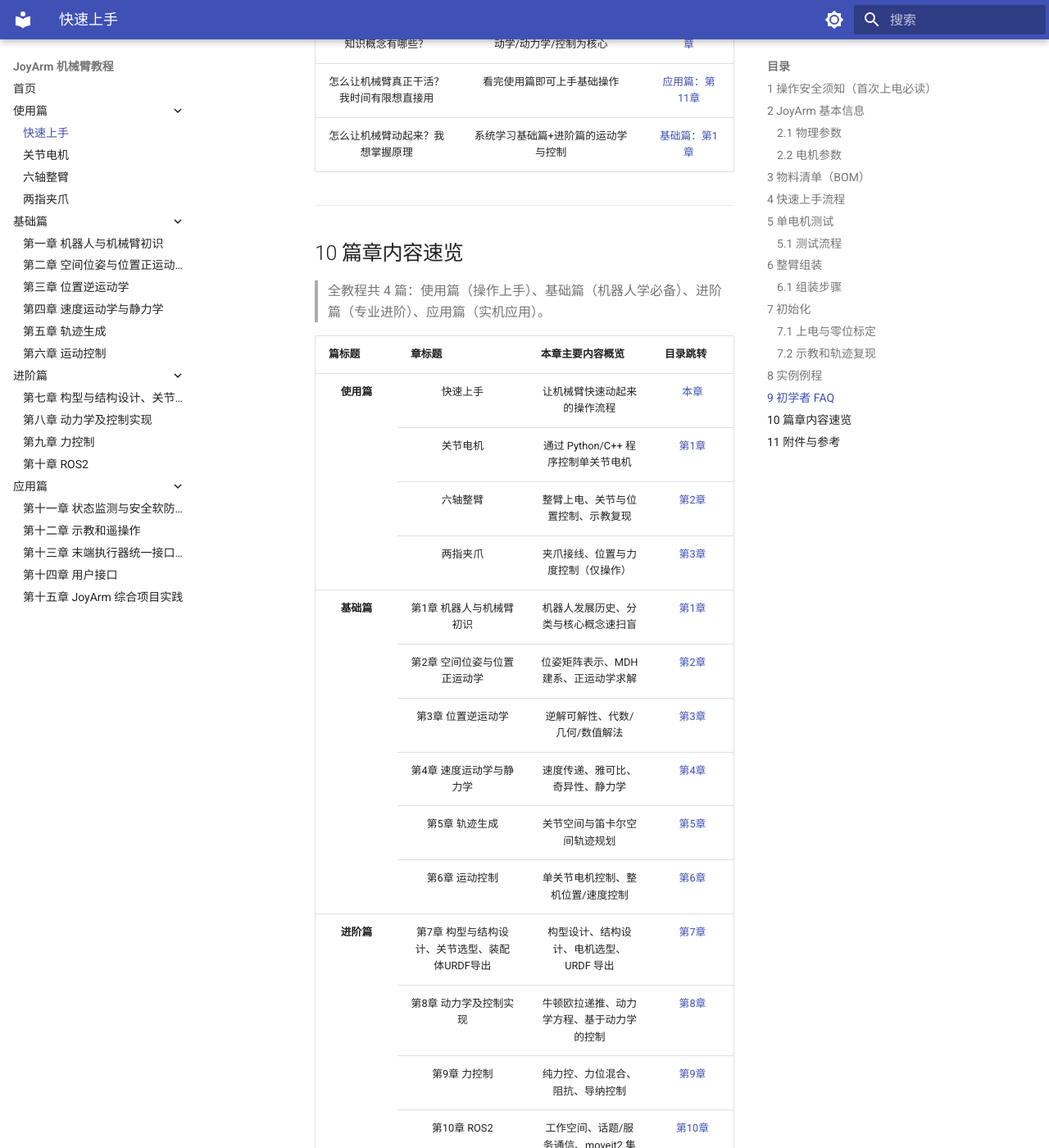
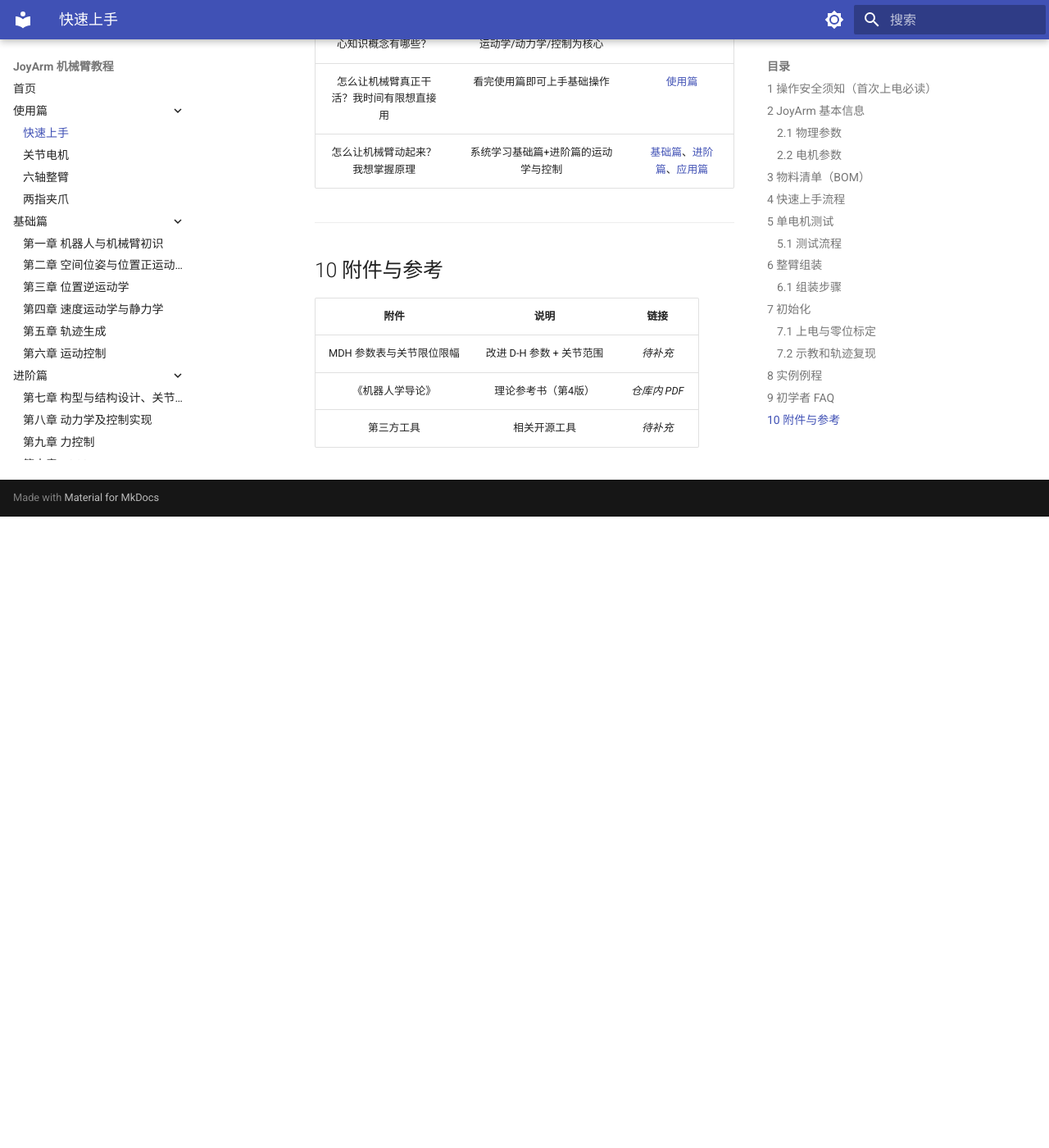
Before and after one commit to joyin-dexhand/joyin_arm_tutorial, an MkDocs documentation site: the page built from docs/chapter1_1.md, in a window 1280 px wide and 1400 px high, scrolled down 5065 px. Shown: the whole window at 82% size. Built offline with MkDocs 1.6.1 and Material for MkDocs 9.7.7, drawn with Linux system fonts in a browser that asks for light colours; after the commit the page ends 5695 px from its top, so only the background shows below that; some of the changed text lies outside the part shown.

Commit message:
docs(快速上手): 初学者FAQ跳转修正
- '想直接用'行: 由应用篇改为跳转使用篇
- '想掌握原理'行: 由仅基础篇改为跳转基础篇/进阶篇/应用篇

```diff
--- a/docs/chapter1_1.md
+++ b/docs/chapter1_1.md
@@ -147,135 +147,17 @@ flowchart LR
 
 > 📚 以下问题若需深入理解原理，可点击跳转至对应篇章。
 
-| 你的问题 | 简要回答 | 深入阅读 |
+| 你的问题 | 简要回答 | 详细阅读 |
 |:---:|:---:|:---:|
-| 什么是机器人，机器人有哪些类别？ | 机器人是能自动执行任务的机器装置，分工业/服务、移动/固定等类别 | [基础篇：第1章](chapter2_1.md) |
-| 什么是机械臂，有什么应用？为何做机械臂？ | 机械臂是模仿手臂功能的机械装置，工业/服务领域应用最广 | [基础篇：第1章](chapter2_1.md) |
-| 机械臂的组件构成？核心知识概念有哪些？ | 关节、连杆、末端执行器构成；运动学/动力学/控制为核心 | [基础篇：第1章](chapter2_1.md) |
-| 怎么让机械臂真正干活？我时间有限想直接用 | 看完使用篇即可上手基础操作 | [应用篇：第11章](chapter4_1.md) |
-| 怎么让机械臂动起来？我想掌握原理 | 系统学习基础篇+进阶篇的运动学与控制 | [基础篇：第1章](chapter2_1.md) |
+| 什么是机器人，机器人有哪些类别？ | 机器人是能自动执行任务的机器装置，分工业/服务、移动/固定等类别 | [基础篇：第一章](chapter2_1.md) |
+| 什么是机械臂，有什么应用？为何做机械臂？ | 机械臂是模仿手臂功能的机械装置，工业/服务领域应用最广 | [基础篇：第一章](chapter2_1.md) |
+| 机械臂的组件构成？核心知识概念有哪些？ | 关节、连杆、末端执行器构成；运动学/动力学/控制为核心 | [基础篇：第一章](chapter2_1.md) |
+| 怎么让机械臂真正干活？我时间有限想直接用 | 看完使用篇即可上手基础操作 | [使用篇](chapter1_1.md) |
+| 怎么让机械臂动起来？我想掌握原理 | 系统学习基础篇+进阶篇的运动学与控制 | [基础篇](chapter2_1.md)、[进阶篇](chapter3_1.md)、[应用篇](chapter4_1.md) |
 
 ---
 
-## 10 篇章内容速览
-
-> 全教程共 4 篇：使用篇（操作上手）、基础篇（机器人学必备）、进阶篇（专业进阶）、应用篇（实机应用）。
-
-<table>
-  <thead>
-    <tr>
-      <th>篇标题</th>
-      <th>章标题</th>
-      <th>本章主要内容概览</th>
-      <th>目录跳转</th>
-    </tr>
-  </thead>
-  <tbody>
-    <tr>
-      <td rowspan="4" align="center"><strong>使用篇</strong></td>
-      <td align="center">快速上手</td>
-      <td align="center">让机械臂快速动起来的操作流程</td>
-      <td align="center"><a href="chapter1_1.md">本章</a></td>
-    </tr>
-    <tr>
-      <td align="center">关节电机</td>
-      <td align="center">通过 Python/C++ 程序控制单关节电机</td>
-      <td align="center"><a href="chapter1_2.md">第1章</a></td>
-    </tr>
-    <tr>
-      <td align="center">六轴整臂</td>
-      <td align="center">整臂上电、关节与位置控制、示教复现</td>
-      <td align="center"><a href="chapter1_3.md">第2章</a></td>
-    </tr>
-    <tr>
-      <td align="center">两指夹爪</td>
-      <td align="center">夹爪接线、位置与力度控制（仅操作）</td>
-      <td align="center"><a href="chapter1_4.md">第3章</a></td>
-    </tr>
-    <tr>
-      <td rowspan="6" align="center"><strong>基础篇</strong></td>
-      <td align="center">第1章 机器人与机械臂初识</td>
-      <td align="center">机器人发展历史、分类与核心概念速扫盲</td>
-      <td align="center"><a href="chapter2_1.md">第1章</a></td>
-    </tr>
-    <tr>
-      <td align="center">第2章 空间位姿与位置正运动学</td>
-      <td align="center">位姿矩阵表示、MDH 建系、正运动学求解</td>
-      <td align="center"><a href="chapter2_2.md">第2章</a></td>
-    </tr>
-    <tr>
-      <td align="center">第3章 位置逆运动学</td>
-      <td align="center">逆解可解性、代数/几何/数值解法</td>
-      <td align="center"><a href="chapter2_3.md">第3章</a></td>
-    </tr>
-    <tr>
-      <td align="center">第4章 速度运动学与静力学</td>
-      <td align="center">速度传递、雅可比、奇异性、静力学</td>
-      <td align="center"><a href="chapter2_4.md">第4章</a></td>
-    </tr>
-    <tr>
-      <td align="center">第5章 轨迹生成</td>
-      <td align="center">关节空间与笛卡尔空间轨迹规划</td>
-      <td align="center"><a href="chapter2_5.md">第5章</a></td>
-    </tr>
-    <tr>
-      <td align="center">第6章 运动控制</td>
-      <td align="center">单关节电机控制、整机位置/速度控制</td>
-      <td align="center"><a href="chapter2_6.md">第6章</a></td>
-    </tr>
-    <tr>
-      <td rowspan="4" align="center"><strong>进阶篇</strong></td>
-      <td align="center">第7章 构型与结构设计、关节选型、装配体URDF导出</td>
-      <td align="center">构型设计、结构设计、电机选型、URDF 导出</td>
-      <td align="center"><a href="chapter3_1.md">第7章</a></td>
-    </tr>
-    <tr>
-      <td align="center">第8章 动力学及控制实现</td>
-      <td align="center">牛顿欧拉递推、动力学方程、基于动力学的控制</td>
-      <td align="center"><a href="chapter3_2.md">第8章</a></td>
-    </tr>
-    <tr>
-      <td align="center">第9章 力控制</td>
-      <td align="center">纯力控、力位混合、阻抗、导纳控制</td>
-      <td align="center"><a href="chapter3_3.md">第9章</a></td>
-    </tr>
-    <tr>
-      <td align="center">第10章 ROS2</td>
-      <td align="center">工作空间、话题/服务通信、moveit2 集成</td>
-      <td align="center"><a href="chapter3_4.md">第10章</a></td>
-    </tr>
-    <tr>
-      <td rowspan="5" align="center"><strong>应用篇</strong></td>
-      <td align="center">第11章 状态监测与安全软防护</td>
-      <td align="center">关节层/末端层/整机层状态监测与防护</td>
-      <td align="center"><a href="chapter4_1.md">第11章</a></td>
-    </tr>
-    <tr>
-      <td align="center">第12章 示教和遥操作</td>
-      <td align="center">同臂/主从同构/主从异构示教、VR 遥操作</td>
-      <td align="center"><a href="chapter4_2.md">第12章</a></td>
-    </tr>
-    <tr>
-      <td align="center">第13章 末端执行器统一接口与自识别</td>
-      <td align="center">夹爪/灵巧手/吸附等各类末端原理与接口</td>
-      <td align="center"><a href="chapter4_3.md">第13章</a></td>
-    </tr>
-    <tr>
-      <td align="center">第14章 用户接口</td>
-      <td align="center">UI、语音、视觉、NFC、UWB、体感</td>
-      <td align="center"><a href="chapter4_4.md">第14章</a></td>
-    </tr>
-    <tr>
-      <td align="center">第15章 JoyArm 综合项目实践</td>
-      <td align="center">感知/规划/控制/交互全栈综合项目</td>
-      <td align="center"><a href="chapter4_5.md">第15章</a></td>
-    </tr>
-  </tbody>
-</table>
-
----
-
-## 11 附件与参考
+## 10 附件与参考
 
 | 附件 | 说明 | 链接 |
 |:---:|:---:|:---:|
```
